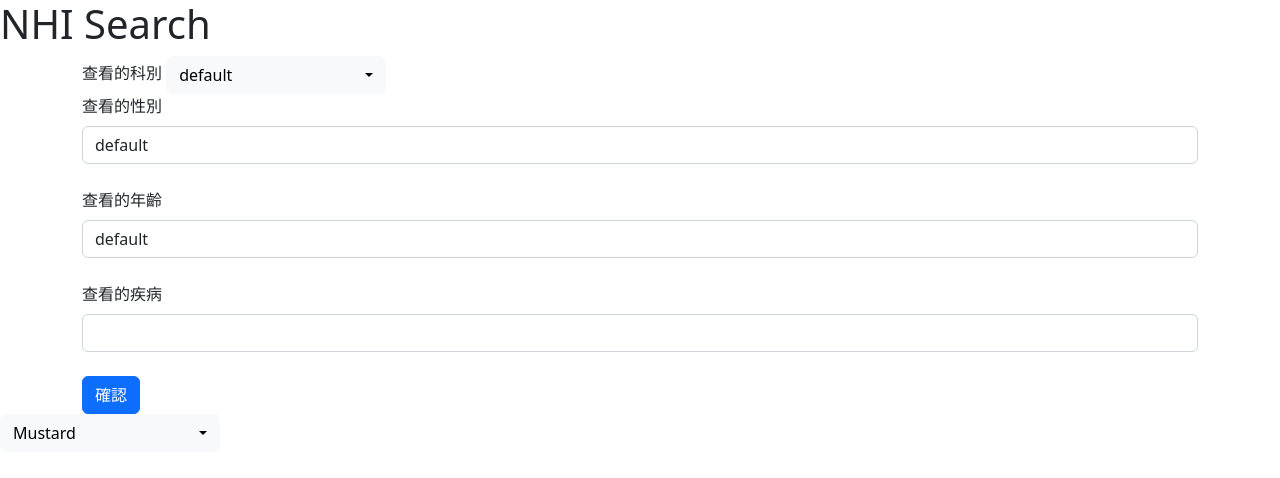
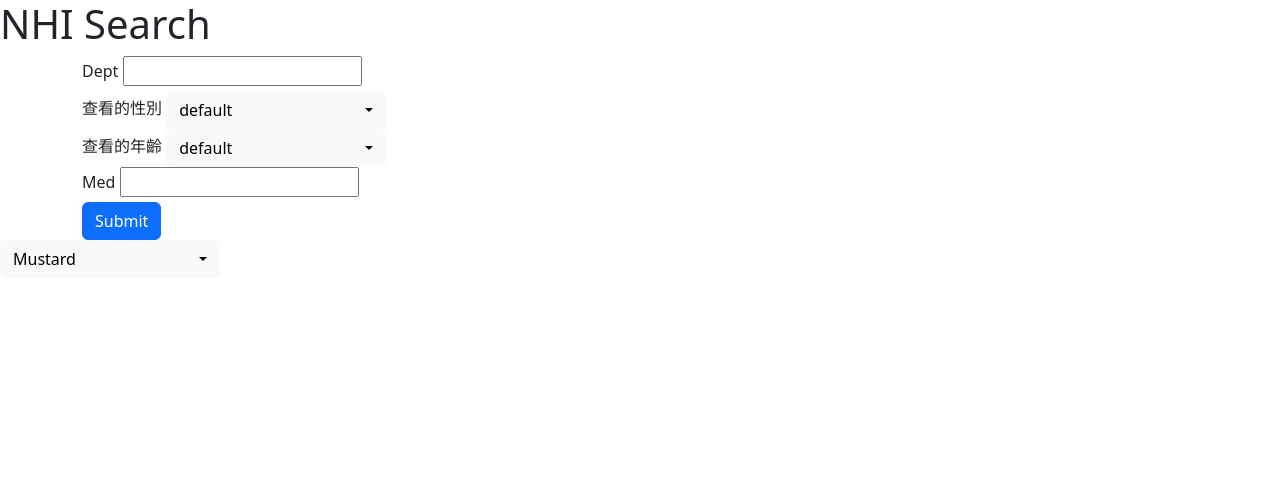
Before and after one commit to Pooh1223/Med_Recommendation_web, a Flask app: template templates/main.html in a window 1280 px wide. Shown: the top 478 px of the page. Run offline with Flask 2, Linux system fonts and the light colour scheme; the template is opened without the code that fills it: values that come from a table or form of the project are taken from there, others are empty; form fields are guessed from the names that the template uses; lists and menus that the app fills with data are empty; parts of the project's set-up code (start-up, migrations or seed data) failed here and were passed over; some libraries are stand-ins or nearby versions.

Commit message:
add form search to all forms

```diff
--- a/app.py
+++ b/app.py
@@ -9,11 +9,12 @@ import matplotlib.pyplot as plt
 import numpy as np
 from io import BytesIO
 import base64
+from Class.AttrSelect import *
 
 app = Flask(__name__, template_folder='templates')
 app.config["SECRET_KEY"] = "123456"
 
-di_name_mat = pd.read_csv('model/di_name_csv.csv')
+di_name_mat = pd.read_csv('model/di_name_en_csv.csv')
 med_name_dt = pd.read_csv('model/med_name_csv.csv')
 # prob_mat = pd.read_csv('model/dm_mat.csv')
 
@@ -21,6 +22,8 @@ with open('model/big_matrix','rb') as fp:
     cnt_mat = pickle.load(fp)
 
 di_name_list = di_name_mat['name'].tolist()
+di_en_name_list = di_name_mat['en_name'].tolist()
+di_id_list = di_name_mat['id'].tolist()
 
 de_mat = pd.read_csv('model/func_type_mat.csv')
 de_name_list = list(de_mat.loc[:,'name'])
@@ -59,19 +62,35 @@ with open('model/age_cnt','rb') as fp:
     age_cnt = pickle.load(fp)
 
 class DiseaseForm(FlaskForm):
-    med = SelectField('查看的疾病', choices=list(di_name_mat.loc[:,'name']))
+    # med = SelectField('查看的疾病', choices=list(di_name_mat.loc[:,'name']))
+
+    choice = []
+
+    for i in range(len(di_name_list)):
+        choice.append((di_name_list[i],di_name_list[i],{"data-tokens": di_en_name_list[i] + " " + str(di_id_list[i])}))
+
+    med = AttribSelectField('查看的科別', choices=choice,render_kw={"data-live-search":"true"})
+
     submit = SubmitField("確認")
 
 class GenderForm(FlaskForm):
-    gender = SelectField('查看的性別', choices=gender_list)
+    gender = SelectField('查看的性別', choices=gender_list, render_kw={"data-live-search":"true"})
     submit = SubmitField("確認")
 
 class DepartmentForm(FlaskForm):
-    dept = SelectField('查看的科別', choices=de_name_list,render_kw={"data-live-search":"true"})
+    # dept = SelectField('查看的科別', choices=de_name_list,render_kw={"data-live-search":"true"})
+
+    # create custom choice array
+    choice = [('default','default',dict())]
+
+    for item in de_name_list[1:]:
+        choice.append((item,item,{"data-tokens":de_name_id_list[item]}))
+
+    dept = AttribSelectField('查看的科別', choices=choice,render_kw={"data-live-search":"true"})
     submit = SubmitField("確認")
 
 class AgeForm(FlaskForm):
-    age = SelectField('查看的年齡', choices=age_list)
+    age = SelectField('查看的年齡', choices=age_list, render_kw={"data-live-search":"true"})
     submit = SubmitField("確認")
 
 @app.route('/',methods=['GET','POST'])
--- a/templates/main.html
+++ b/templates/main.html
@@ -27,7 +27,7 @@
 
 				{{geForm.hidden_tag()}}
 				{{geForm.gender.label(class='form-label')}}
-				{{geForm.gender(class='form-control')}}
+				{{geForm.gender(class='selectpicker')}}
 				<br>
 
 
@@ -35,14 +35,14 @@
 
 				{{ageForm.hidden_tag()}}
 				{{ageForm.age.label(class='form-label')}}
-				{{ageForm.age(class='form-control')}}
+				{{ageForm.age(class='selectpicker')}}
 				<br>
 
 
 
 				{{diForm.hidden_tag()}}
 				{{diForm.med.label(class='form-label')}}
-				{{diForm.med(class='form-control')}}
+				{{diForm.med(class='selectpicker')}}
 				<br>
 				{{diForm.submit(class='btn btn-primary')}}
 
```
